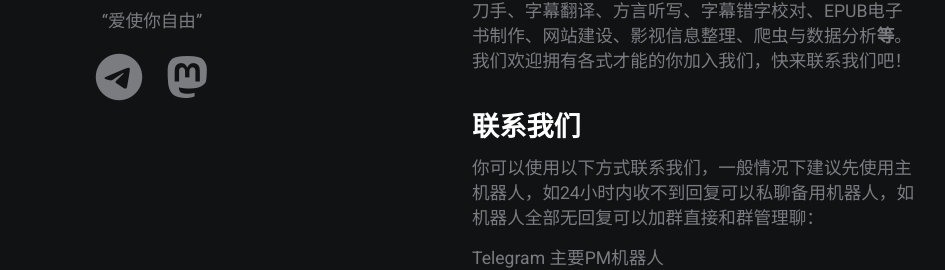
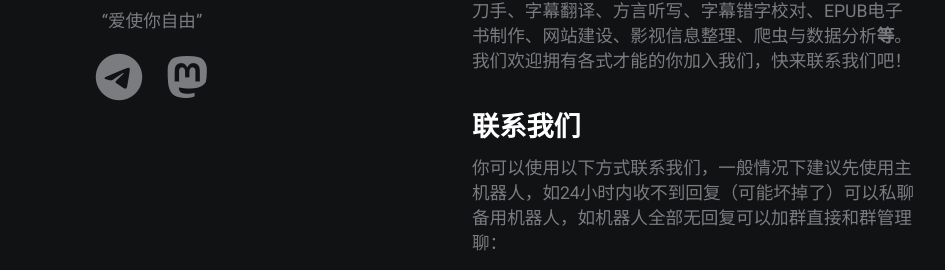
Before and after one commit to seequeer/guide, a plain HTML site: page index.html in a window 1280 px wide. Shown: the part 546-816 px from the top of the page, without its empty margins (168-1113 px from the left). Drawn offline with Linux system fonts and the light colour scheme.

Commit message:
Update index.html

```diff
--- a/index.html
+++ b/index.html
@@ -32,7 +32,7 @@
             <p>在建成酷儿影视库的过程中需要大量人手，例如美工、剪刀手、字幕翻译、方言听写、字幕错字校对、EPUB电子书制作、网站建设、影视信息整理、爬虫与数据分析<b>等</b>。我们欢迎拥有各式才能的你加入我们，快来联系我们吧！</p>
 
             <h2>联系我们</h2>
-            <p>你可以使用以下方式联系我们，一般情况下建议先使用主机器人，如24小时内收不到回复可以私聊备用机器人，如机器人全部无回复可以加群直接和群管理聊：</p>
+            <p>你可以使用以下方式联系我们，一般情况下建议先使用主机器人，如24小时内收不到回复（可能坏掉了）可以私聊备用机器人，如机器人全部无回复可以加群直接和群管理聊：</p>
             <a href="https://t.me/NightFlighterBot">Telegram 主要PM机器人</a>
             <a href="https://t.me/NightSailingBot">Telegram 备用PM机器人</a>
             <a href="https://t.me/+US20omiAk1g0OTll">Telegram 基地申请群</a>
```
